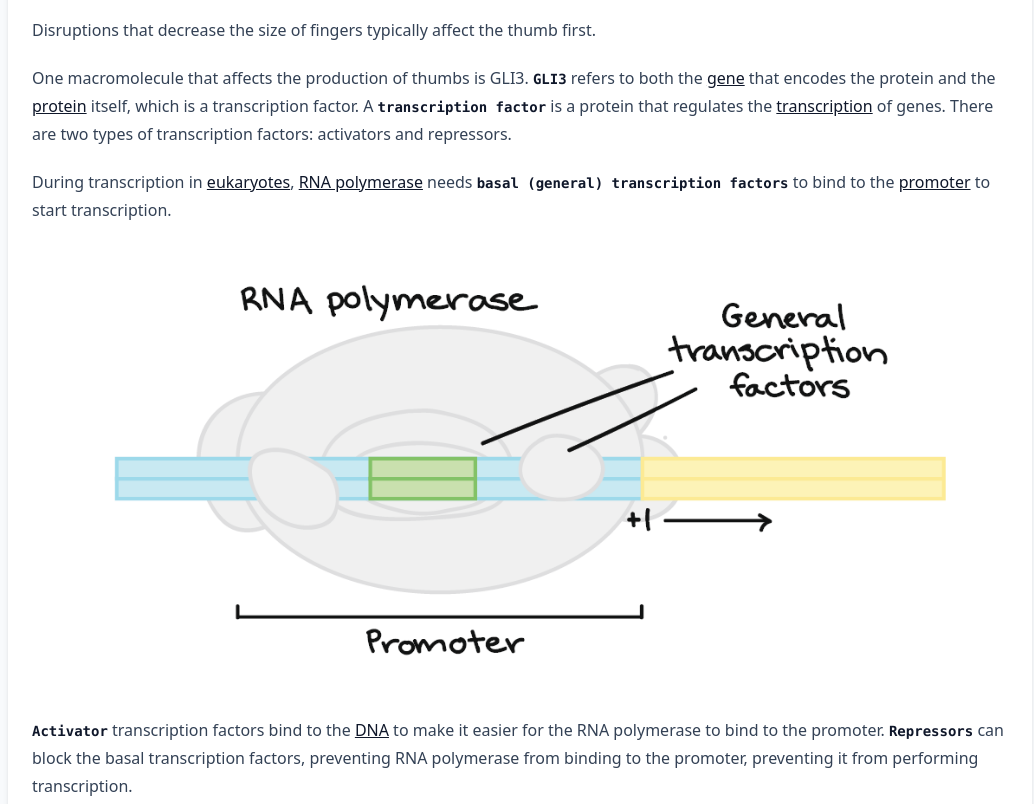
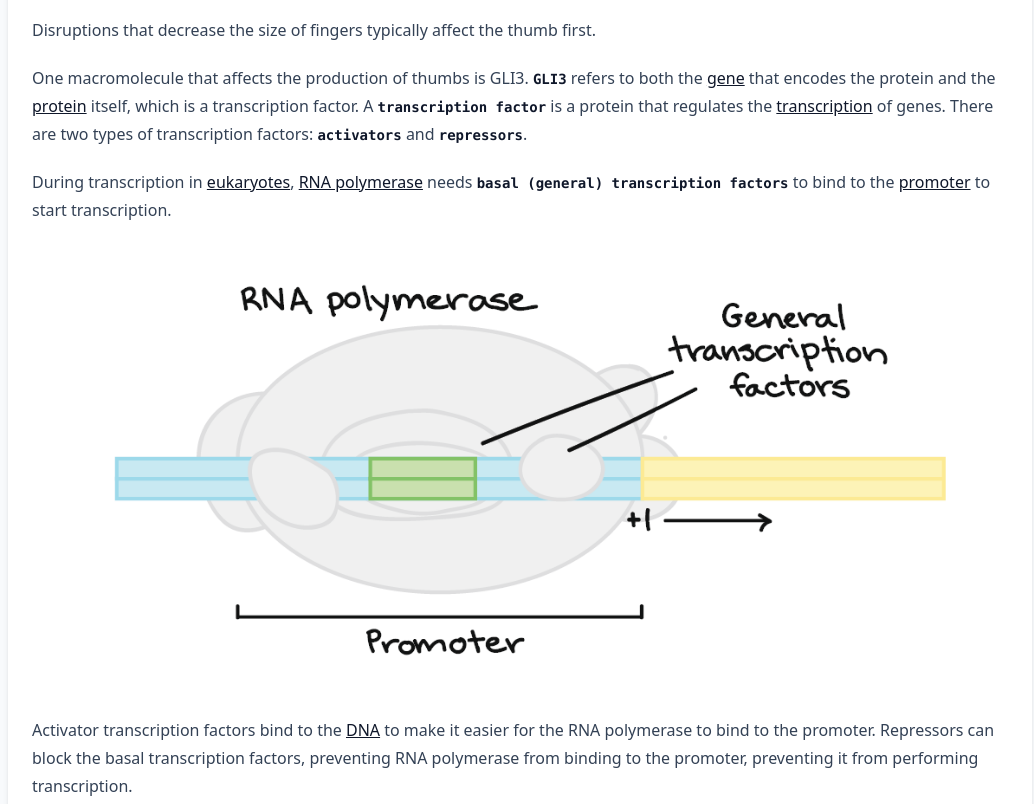
Before and after one commit to 125837492739/125837492739.github.io, a plain HTML site: page files/lenses/chemistry-of-life/index.html in a window 1280 px wide. Shown: the part 740-1544 px from the top of the page, without its empty margins (120-1154 px from the left). Drawn offline with Linux system fonts and the light colour scheme.

Commit message:
Change verbatim

```diff
--- a/files/lenses/chemistry-of-life/index.html
+++ b/files/lenses/chemistry-of-life/index.html
@@ -243,13 +243,13 @@ Because it is the last digit to form, the thumb has a greater risk of disruption
 <p>
 Disruptions that decrease the size of fingers typically affect the thumb first.</p>
 <p>
-One macromolecule that affects the production of thumbs is GLI3. <code class="verbatim">GLI3</code> refers to both the <a href="https://125837492739.github.io/files/glossary/">gene</a> that encodes the protein and the <a href="https://125837492739.github.io/files/glossary/">protein</a> itself, which is a transcription factor. A <code class="verbatim">transcription factor</code> is a protein that regulates the <a href="https://125837492739.github.io/files/glossary/">transcription</a> of genes. There are two types of transcription factors: activators and repressors.</p>
+One macromolecule that affects the production of thumbs is GLI3. <code class="verbatim">GLI3</code> refers to both the <a href="https://125837492739.github.io/files/glossary/">gene</a> that encodes the protein and the <a href="https://125837492739.github.io/files/glossary/">protein</a> itself, which is a transcription factor. A <code class="verbatim">transcription factor</code> is a protein that regulates the <a href="https://125837492739.github.io/files/glossary/">transcription</a> of genes. There are two types of transcription factors: <code class="verbatim">activators</code> and <code class="verbatim">repressors</code>.</p>
 <p>
 During transcription in <a href="https://125837492739.github.io/files/glossary/">eukaryotes</a>, <a href="https://125837492739.github.io/files/glossary/">RNA polymerase</a> needs <code class="verbatim">basal (general) transcription factors</code> to bind to the <a href="https://125837492739.github.io/files/glossary/">promoter</a> to start transcription.</p>
 <p>
 <img src="/images/basal.png" alt="/images/basal.png" title="/images/basal.png" /></p>
 <p>
-<code class="verbatim">Activator</code> transcription factors bind to the <a href="https://125837492739.github.io/files/glossary/">DNA</a> to make it easier for the RNA polymerase to bind to the promoter. <code class="verbatim">Repressors</code> can block the basal transcription factors, preventing RNA polymerase from binding to the promoter, preventing it from performing transcription.</p>
+Activator transcription factors bind to the <a href="https://125837492739.github.io/files/glossary/">DNA</a> to make it easier for the RNA polymerase to bind to the promoter. Repressors can block the basal transcription factors, preventing RNA polymerase from binding to the promoter, preventing it from performing transcription.</p>
 <p>
 <img src="/images/activator-repressor.png" alt="/images/activator-repressor.png" title="/images/activator-repressor.png" /></p>
 <p>
```
